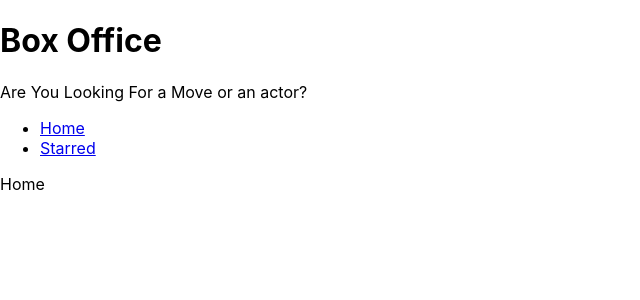
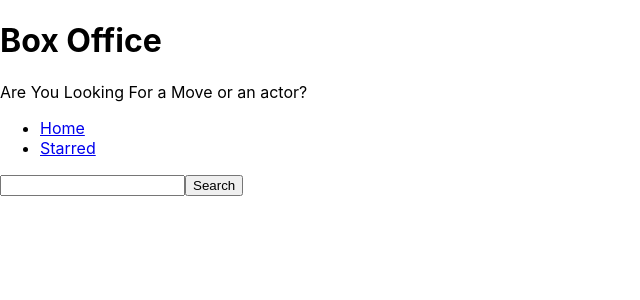
Before and after one commit to kshitijkhedekar25/box-office-app, a React (Create React App) app: page / in a window 1280 px wide. Shown: the top 300 px of the page, without its empty margins (0-640 px from the left). Built offline with nearby package versions, Linux system fonts and the light colour scheme.

Commit message:
added textbox for searching,search for shows on button click

```diff
--- a/src/pages/Home.jsx
+++ b/src/pages/Home.jsx
@@ -1,4 +1,27 @@
+import { useState } from 'react';
 const Home = () => {
-  return <div>Home</div>;
+  const [searchStr, setSearchStr] = useState('');
+
+  const onSearchInputChange = ev => {
+    setSearchStr(ev.target.value);
+  };
+  const onSearch = async ev => {
+    ev.preventDefault();
+    const response = await fetch(
+      ` https://api.tvmaze.com/search/shows?q=${searchStr}`
+    );
+    const body = await response.json();
+    console.log(body);
+    // https://api.tvmaze.com/search/shows?q=girls
+  };
+
+  return (
+    <div>
+      <form onSubmit={onSearch}>
+        <input type="text" value={searchStr} onChange={onSearchInputChange} />
+        <button type="submit">Search</button>
+      </form>
+    </div>
+  );
 };
 export default Home;
```
